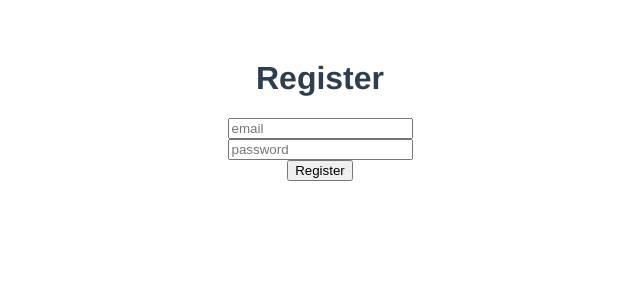
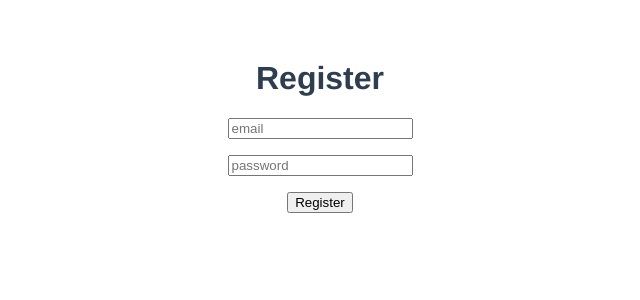
Before and after one commit to irina060981/tab-tracker, a Vue app in the folder client/: page /#/register in a window 1280 px wide. Shown: the top 300 px of the page, without its empty margins (320-960 px from the left). Built offline with nearby package versions, Linux system fonts and the light colour scheme.

Commit message:
add errors printing to client

```diff
--- a/client/src/components/Register.vue
+++ b/client/src/components/Register.vue
@@ -1,12 +1,10 @@
 <template>
   <div class="register">
     <h1>Register</h1>
-
-    <input type="email" name="email" placeholder="email" v-model="email" />
-    <br>
-    <input type="password" name="password" placeholder="password" v-model="password" />
-    <br>
-    <button @click="register">Register</button>
+    <p><input type="email" name="email" placeholder="email" v-model="email" /></p>
+    <p><input type="password" name="password" placeholder="password" v-model="password" /></p>
+    <div class="error" v-html="error"></div>
+    <p><button @click="register">Register</button></p>
   </div>
 </template>
 
@@ -18,16 +16,20 @@ export default {
   data () {
     return {
       email: '',
-      password: ''
+      password: '',
+      error: null
     }
   },
   methods: {
     async register () {
-      const response = await AuthenticationService.register({
-        email: this.email,
-        password: this.password
-      })
-      console.log(response.data)
+      try {
+        await AuthenticationService.register({
+          email: this.email,
+          password: this.password
+        })
+      } catch (error) {
+        this.error = error.response.data.error
+      }
     }
   }
   // здесь мы ставим контроль за изменением свойства e-mail (так как v-model то изменение отслеживается в обе стороны, через форму на сайте и через код здесь (см. mounted))
@@ -46,5 +48,7 @@ export default {
 </script>
 
 <style scoped>
-
+  .error {
+    color: #dd0000;
+  }
 </style>
```
